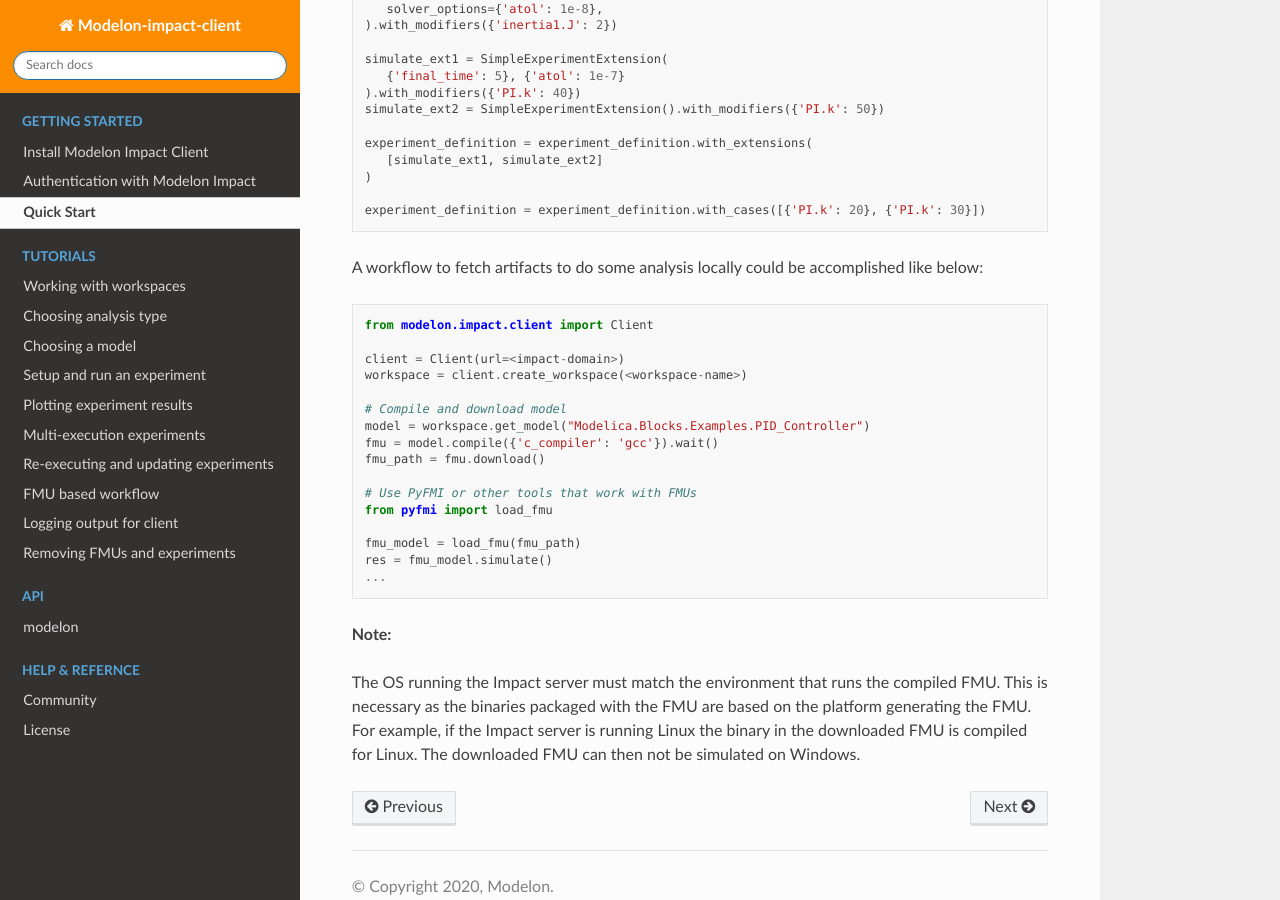
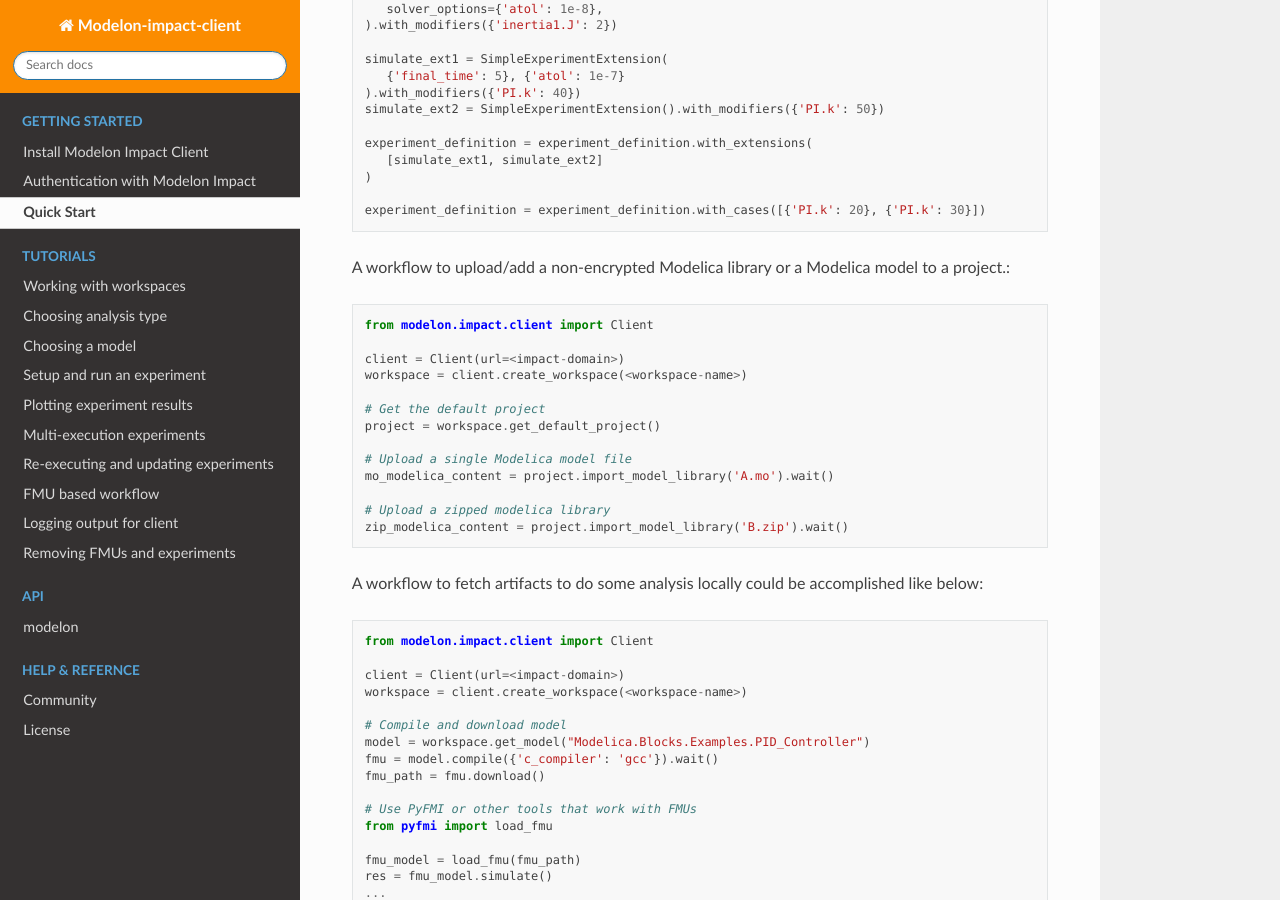
Before and after one commit to modelon-community/impact-client-python, a Sphinx documentation site: the page built from docs/source/quick_start.rst, in a window 1280 px wide and 900 px high, scrolled down 2326 px. Built offline with Sphinx 7.4.7 and the Read the Docs theme 2.0.0, drawn with Linux system fonts in a browser that asks for light colours.

Commit message:
chore: added quick start for project content upload

```diff
--- a/docs/source/quick_start.rst
+++ b/docs/source/quick_start.rst
@@ -128,6 +128,22 @@ A more flexible and customized way to define a series of simulations::
 
    experiment_definition = experiment_definition.with_cases([{'PI.k': 20}, {'PI.k': 30}])
 
+A workflow to upload/add a non-encrypted Modelica library or a Modelica model to a project.::
+
+   from modelon.impact.client import Client
+
+   client = Client(url=<impact-domain>)
+   workspace = client.create_workspace(<workspace-name>)
+
+   # Get the default project
+   project = workspace.get_default_project()
+
+   # Upload a single Modelica model file
+   mo_modelica_content = project.import_model_library('A.mo').wait()
+
+   # Upload a zipped modelica library
+   zip_modelica_content = project.import_model_library('B.zip').wait()
+
 A workflow to fetch artifacts to do some analysis locally could be accomplished like below::
 
    from modelon.impact.client import Client
```
